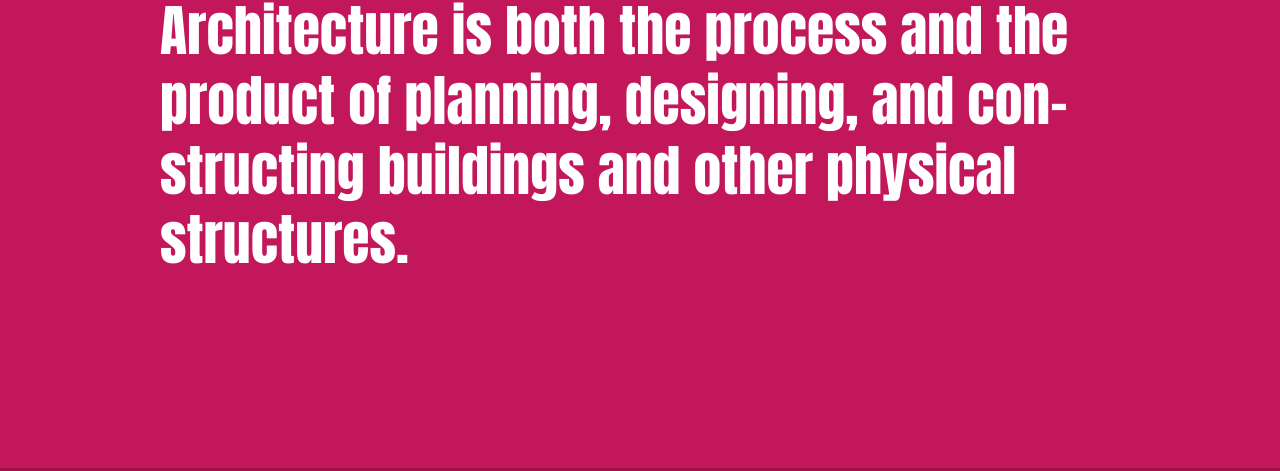
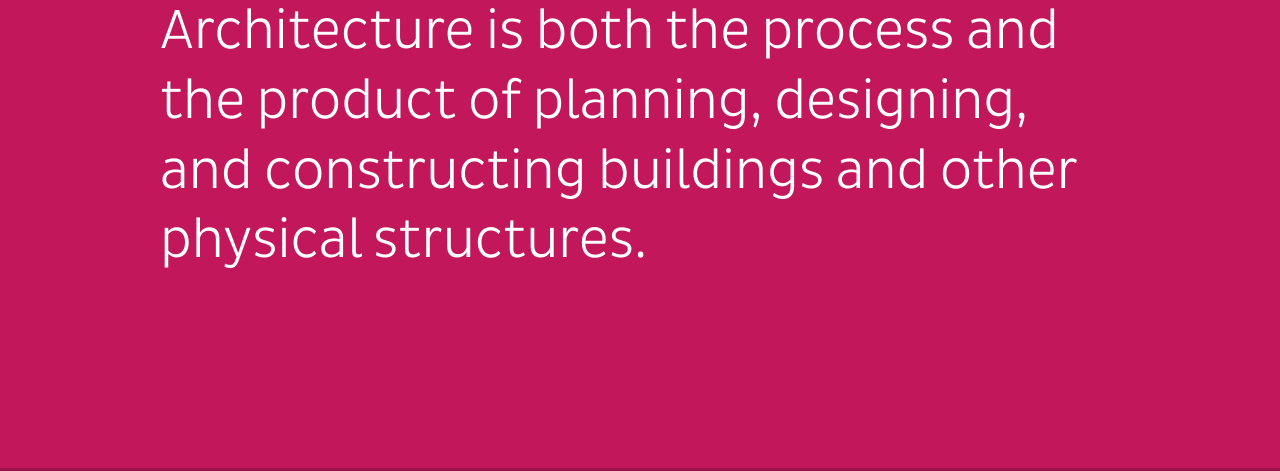
Before and after one commit to elyseholladay/front-end-arch-talk, a website: page index.html in a window 1280 px wide. Shown: the part 329-800 px from the top of the page. Drawn offline with Linux system fonts and the light colour scheme; files that its build step writes are made by us from their sources; a web font is replaced by a local one.

Commit message:
actually fixing fonts

```diff
--- a/css/theme/fonts.css
+++ b/css/theme/fonts.css
@@ -2,11 +2,11 @@
 
 @font-face {
     font-family: 'pluto_sanscond_regular';
-    src: url('fonts/hvd_fonts_-_plutosanscondregular-webfont.eot');
-    src: url('fonts/hvd_fonts_-_plutosanscondregular-webfont.eot?#iefix') format('embedded-opentype'),
-         url('fonts/hvd_fonts_-_plutosanscondregular-webfont.woff') format('woff'),
-         url('fonts/hvd_fonts_-_plutosanscondregular-webfont.ttf') format('truetype'),
-         url('fonts/hvd_fonts_-_plutosanscondregular-webfont.svg#pluto_sanscond_regular') format('svg');
+    src: url('fonts/pluto-sans-condensed-regular.eot');
+    src: url('fonts/pluto-sans-condensed-regular.eot?#iefix') format('embedded-opentype'),
+         url('fonts/pluto-sans-condensed-regular.woff') format('woff'),
+         url('fonts/pluto-sans-condensed-regular.ttf') format('truetype'),
+         url('fonts/pluto-sans-condensed-regular.svg#pluto_sanscond_regular') format('svg');
     font-weight: normal;
     font-style: normal;
 
@@ -16,11 +16,11 @@
 
 @font-face {
     font-family: 'pluto_sanscond_light';
-    src: url('fonts/hvd_fonts_-_plutosanscondlight-webfont.eot');
-    src: url('fonts/hvd_fonts_-_plutosanscondlight-webfont.eot?#iefix') format('embedded-opentype'),
-         url('fonts/hvd_fonts_-_plutosanscondlight-webfont.woff') format('woff'),
-         url('fonts/hvd_fonts_-_plutosanscondlight-webfont.ttf') format('truetype'),
-         url('fonts/hvd_fonts_-_plutosanscondlight-webfont.svg#pluto_sanscond_light') format('svg');
+    src: url('fonts/pluto-sans-condensed-light.eot');
+    src: url('fonts/pluto-sans-condensed-light.eot?#iefix') format('embedded-opentype'),
+         url('fonts/pluto-sans-condensed-light.woff') format('woff'),
+         url('fonts/pluto-sans-condensed-light.ttf') format('truetype'),
+         url('fonts/pluto-sans-condensed-light.svg#pluto_sanscond_light') format('svg');
     font-weight: normal;
     font-style: normal;
 
--- a/css/theme/source/elyse.scss
+++ b/css/theme/source/elyse.scss
@@ -30,12 +30,12 @@ $yellow: rgb(255, 202, 0);
 $crimson: crimson;
 
 // Primary/body text
-$mainFont: 'PlutoSansCondLight', sans-serif;
+$mainFont: 'pluto_sanscond_light', 'PlutoSansCondLight', sans-serif;
 $mainFontSize: 36px;
 $mainColor: $white;
 
 // Headings
-$headingFont: "PlutoSansCondLight", "PlutoSansCondLight", 'pluto_sanscond_regular', 'PlutoSansRegular', Impact, sans-serif;
+$headingFont: 'pluto_sanscond_light', "PlutoSansCondLight", "PlutoSansCondLight", 'pluto_sanscond_regular', 'PlutoSansRegular', Impact, sans-serif;
 $headingColor: $white;
 $headingLineHeight: 1.25em;
 $headingLetterSpacing: 0;
@@ -95,7 +95,7 @@ body {
 }
 
 .reveal h4 {
-    font-family: "PlutoSansCondRegular";
+    font-family: 'pluto_sanscond_regular', "PlutoSansCondRegular";
     font-size: 38px;
 }
 
@@ -110,7 +110,7 @@ body {
     line-height: 20px;
     // margin-bottom: 0;
     text-transform: uppercase;
-    font-family: "PlutoSansRegular";
+    font-family: 'pluto_sanscond_regular', "PlutoSansRegular";
 }
 
 .highlight {
```
Also changed, not shown: css/theme/elyse.css, js/reveal.min.js, 1 other file.
